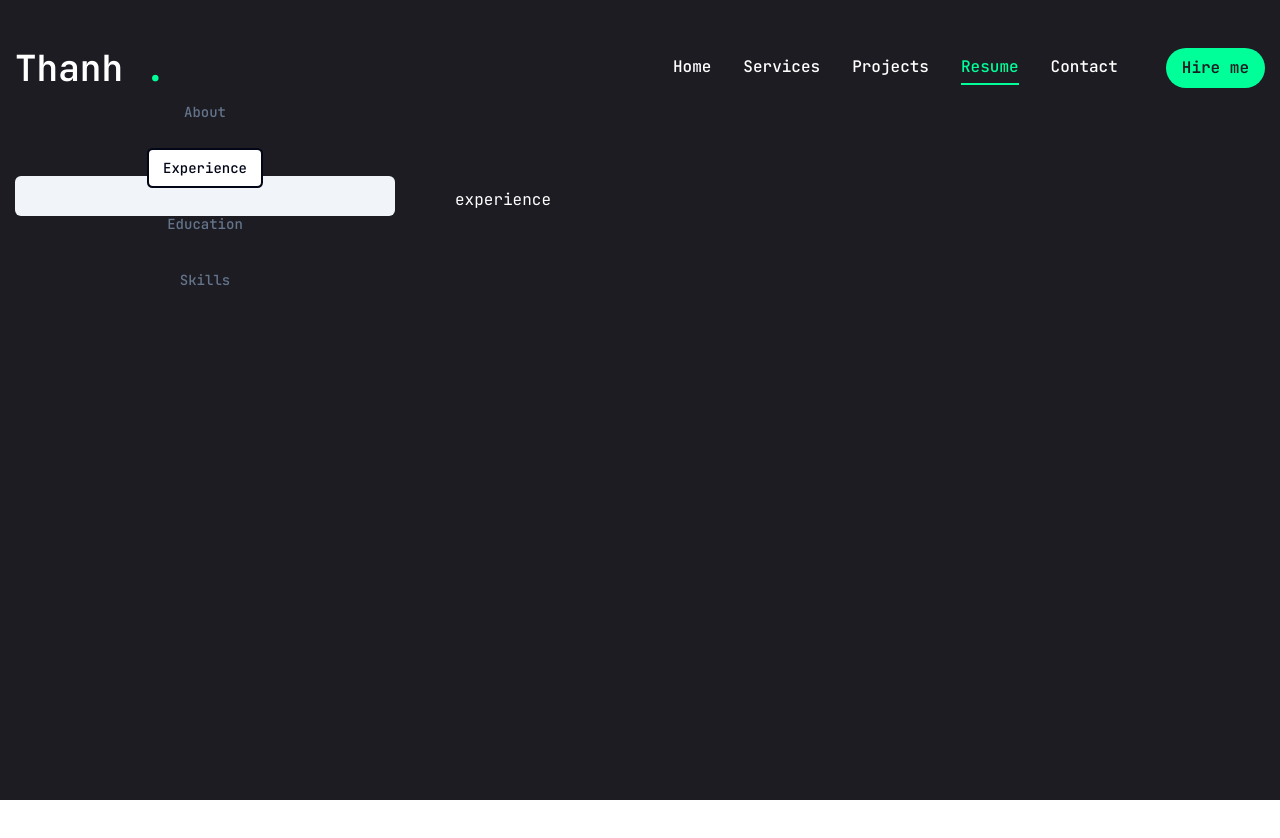
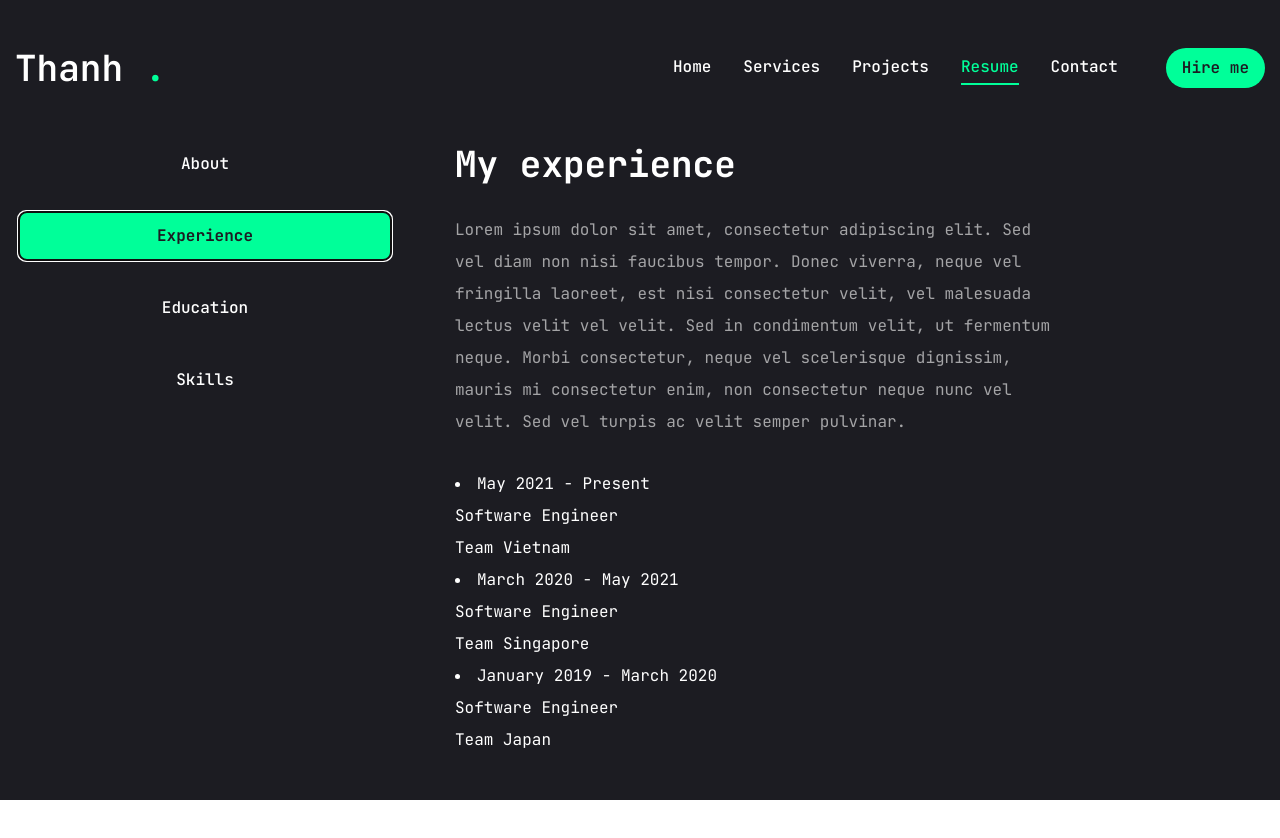
Before and after one commit to khanhthanhdev/portfolio, a Next.js app: page /resume in a window 1280 px wide. Both pictures are taken after a click on the tab "Experience". Shown: the top 838 px of the page. Before the commit the page ends 800 px from the top, so only its background shows below. Built offline with nearby package versions, Linux system fonts and the light colour scheme.

Commit message:
add table content

```diff
--- a/app/resume/page.jsx
+++ b/app/resume/page.jsx
@@ -175,7 +175,31 @@
         </TabsList>
         <div className="min-h-[70vh] w-full">
             <TabsContent value="experience" className="w-full">
-                experience
+                <div className="flex flex-col gap-[30px] text-center xl:text-left">
+                  <h3 className="text-4xl font-bold">{experience.title}</h3>
+                  <p className="max-w-[600px] text-white/60 mx-auto xl:mx-0">{experience.description}</p>
+                  <ScrollArea className="h-[400px]">
+                      {experience.items.map((item, index) => {
+                        return <li>
+                          <span>{item.duration}</span>
+                          <h3>{item.position}</h3>
+                          <div>
+                            <span></span>
+                            <p>{item.company}</p>
+                          </div>
+                        </li>
+                      })}
+                  </ScrollArea>
+                </div>
+            </TabsContent>
+            <TabsContent value="education" className="w-full">
+                Education
+            </TabsContent>
+            <TabsContent value="skills" className="w-full">
+                Skills
+            </TabsContent>
+            <TabsContent value="about" className="w-full">
+                About
             </TabsContent>
         </div>
       </Tabs>
--- a/components/ui/tabs.jsx
+++ b/components/ui/tabs.jsx
@@ -11,7 +11,7 @@
   <TabsPrimitive.List
     ref={ref}
     className={cn(
-      "inline-flex h-10 items-center justify-center rounded-md bg-slate-100 p-1 text-slate-500 dark:bg-slate-800 dark:text-slate-400",
+      "inline-flex h-auto rounded0md p-1 text-primary",
       className
     )}
     {...props} />
@@ -22,7 +22,7 @@
   <TabsPrimitive.Trigger
     ref={ref}
     className={cn(
-      "inline-flex items-center justify-center whitespace-nowrap rounded-sm px-3 py-1.5 text-sm font-medium ring-offset-white transition-all focus-visible:outline-none focus-visible:ring-2 focus-visible:ring-slate-950 focus-visible:ring-offset-2 disabled:pointer-events-none disabled:opacity-50 data-[state=active]:bg-white data-[state=active]:text-slate-950 data-[state=active]:shadow-sm dark:ring-offset-slate-950 dark:focus-visible:ring-slate-300 dark:data-[state=active]:bg-slate-950 dark:data-[state=active]:text-slate-50",
+      "inline-flex items-center w-full bg-[$27272c] justify-center whitespace-nowrap text-white rounded-lg p-3 text-base font-medium rnig-offset-white transition-all disabled:pointer-events-none disabled:opacity-50 data-[state=active]:bg-accent data-[state=active]:text-primary data-[state=active]:font-bold data-[state-active]:shadow-sm",
       className
     )}
     {...props} />
@@ -33,7 +33,7 @@
   <TabsPrimitive.Content
     ref={ref}
     className={cn(
-      "mt-2 ring-offset-white focus-visible:outline-none focus-visible:ring-2 focus-visible:ring-slate-950 focus-visible:ring-offset-2 dark:ring-offset-slate-950 dark:focus-visible:ring-slate-300",
+      "min-h-[480px] mt-2 ring-offset-white focus-visible:outline-none focus-visible:ring-2 focus-visible:ring-slate-950 focus-visible:ring-offset-2 dark:ring-offset-slate-950 dark:focus-visible:ring-slate-30",
       className
     )}
     {...props} />
```
